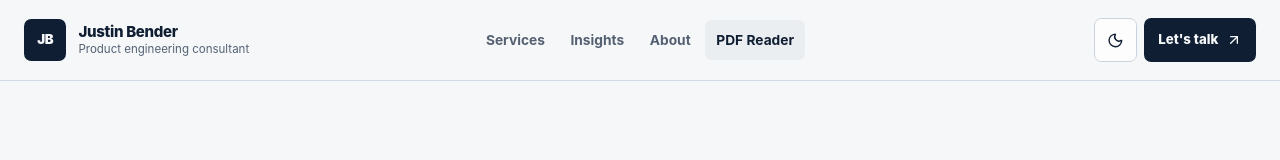
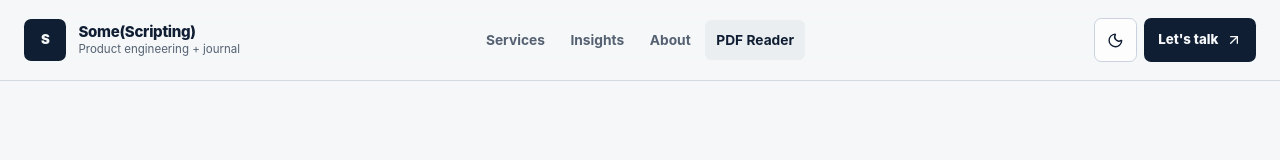
Before and after one commit to ScriptAlchemist/just_in, a Next.js app: page /pdf-to-speech in a window 1280 px wide. Shown: the top 160 px of the page. Built offline with nearby package versions, Linux system fonts and the light colour scheme.

Commit message:
Refine branding and post sharing metadata

```diff
--- a/components/meta.tsx
+++ b/components/meta.tsx
@@ -4,6 +4,7 @@ import { CMS_NAME, HOME_OG_IMAGE_URL } from "../lib/constants";
 const Meta = () => {
   return (
     <Head>
+      <title>{CMS_NAME}</title>
       <link
         rel="apple-touch-icon"
         sizes="180x180"
@@ -36,6 +37,7 @@ const Meta = () => {
         name="description"
         content={`Product engineering consulting and the ${CMS_NAME} engineering journal by Justin Bender.`}
       />
+      <meta property="og:site_name" content={CMS_NAME} />
       <meta property="og:image" content={HOME_OG_IMAGE_URL} />
     </Head>
   );
--- a/components/navbar.tsx
+++ b/components/navbar.tsx
@@ -41,7 +41,7 @@ export const Navbar = () => {
   const router = useRouter();
   const [isDark, setIsDark] = useState(false);
   const [isMenuOpen, setIsMenuOpen] = useState(false);
-  const { currentPost, recentPost } = usePostContext();
+  const { currentPost } = usePostContext();
 
   useEffect(() => {
     const savedTheme = localStorage.getItem("theme");
@@ -63,9 +63,9 @@ export const Navbar = () => {
     localStorage.setItem("theme", nextTheme ? "dark" : "light");
   };
 
-  const postToShow = currentPost || recentPost;
-  const postUrl = postToShow?.slug
-    ? `https://somescripting.com/posts/${postToShow.slug}`
+  const isArticlePage = router.pathname === "/posts/[slug]";
+  const postUrl = isArticlePage && currentPost?.slug
+    ? `https://somescripting.com/posts/${currentPost.slug}`
     : null;
 
   const handleCopyClick = () => {
@@ -81,13 +81,13 @@ export const Navbar = () => {
           href="/"
           className="site-brand"
           onClick={() => setIsMenuOpen(false)}
-          aria-label="Justin Bender, home"
+          aria-label="Some(Scripting), home"
         >
-          <span className="site-brand-monogram">JB</span>
+          <span className="site-brand-monogram">S</span>
           <span>
-            <span className="site-brand-name">Justin Bender</span>
+            <span className="site-brand-name">Some(Scripting)</span>
             <span className="site-brand-role">
-              Product engineering consultant
+              Product engineering + journal
             </span>
           </span>
         </Link>
--- a/context/PostContext.tsx
+++ b/context/PostContext.tsx
@@ -8,20 +8,15 @@ export type PostInfo = {
 type PostContextType = {
   currentPost: PostInfo;
   setCurrentPost: (post: PostInfo) => void;
-  recentPost: PostInfo;
-  setRecentPost: (post: PostInfo) => void;
 };
 
 const PostContext = createContext<PostContextType | undefined>(undefined);
 
 export const PostProvider = ({ children }: { children: ReactNode }) => {
   const [currentPost, setCurrentPost] = useState<PostInfo>(null);
-  const [recentPost, setRecentPost] = useState<PostInfo>(null);
 
   return (
-    <PostContext.Provider
-      value={{ currentPost, setCurrentPost, recentPost, setRecentPost }}
-    >
+    <PostContext.Provider value={{ currentPost, setCurrentPost }}>
       {children}
     </PostContext.Provider>
   );
--- a/lib/constants.ts
+++ b/lib/constants.ts
@@ -1,3 +1,3 @@
 export const EXAMPLE_PATH = "justin-blog";
-export const CMS_NAME = "SomeScripting";
+export const CMS_NAME = "Some(Scripting)";
 export const HOME_OG_IMAGE_URL = "";
--- a/pages/about-me/index.tsx
+++ b/pages/about-me/index.tsx
@@ -21,7 +21,7 @@ export default function AboutMe() {
   return (
     <>
       <Head>
-        <title>About Justin Bender — Product Engineering Consultant</title>
+        <title>About Justin Bender | Some(Scripting)</title>
         <meta
           name="description"
           content="Software engineering experience across product development, frontend systems, AI workflows, performance, and emerging technology."
--- a/pages/index.tsx
+++ b/pages/index.tsx
@@ -9,10 +9,8 @@ import {
 import Head from "next/head";
 import Image from "next/image";
 import Link from "next/link";
-import { useEffect } from "react";
 import HeroPost from "../components/hero-post";
 import MoreStories from "../components/more-stories";
-import { usePostContext } from "../context/PostContext";
 import Post from "../interfaces/post";
 import { getAllPosts } from "../lib/api";
 import JustinImg from "../public/assets/blog/authors/skydiver_justin.jpeg";
@@ -48,20 +46,11 @@ const services = [
 export default function Index({ allPosts }: Props) {
   const heroPost = allPosts[0];
   const morePosts = allPosts.slice(1);
-  const { setRecentPost } = usePostContext();
-
-  useEffect(() => {
-    if (heroPost?.title && heroPost?.slug) {
-      setRecentPost({ title: heroPost.title, slug: heroPost.slug });
-    } else {
-      setRecentPost(null);
-    }
-  }, [heroPost, setRecentPost]);
 
   return (
     <>
       <Head>
-        <title>Justin Bender — Product Engineering Consultant</title>
+        <title>Some(Scripting) — Product Engineering &amp; Journal</title>
         <meta
           name="description"
           content="Independent product engineering for teams building ambitious web products, frontend systems, and practical AI workflows."
--- a/pages/pdf-to-speech/index.tsx
+++ b/pages/pdf-to-speech/index.tsx
@@ -870,7 +870,7 @@ const PdfToSpeech = () => {
   return (
     <>
       <Head>
-        <title>PDF to Speech - Accessible Document Reader</title>
+        <title>PDF to Speech | Some(Scripting)</title>
         <meta
           name="description"
           content="Convert PDF documents to speech for accessible reading"
--- a/pages/posts/[slug].tsx
+++ b/pages/posts/[slug].tsx
@@ -23,7 +23,7 @@ type Props = {
 export default function Post({ post, morePosts, preview }: Props) {
   const { scrollYProgress } = useScroll();
   const router = useRouter();
-  const title = `${post.title} | Justin Bender post on ${CMS_NAME}`;
+  const title = `${post.title} | ${CMS_NAME}`;
   const { setCurrentPost } = usePostContext();
 
   useEffect(() => {
@@ -32,6 +32,8 @@ export default function Post({ post, morePosts, preview }: Props) {
     } else {
       setCurrentPost(null);
     }
+
+    return () => setCurrentPost(null);
   }, [post, setCurrentPost]);
 
   if (!router.isFallback && !post?.slug) {
```
